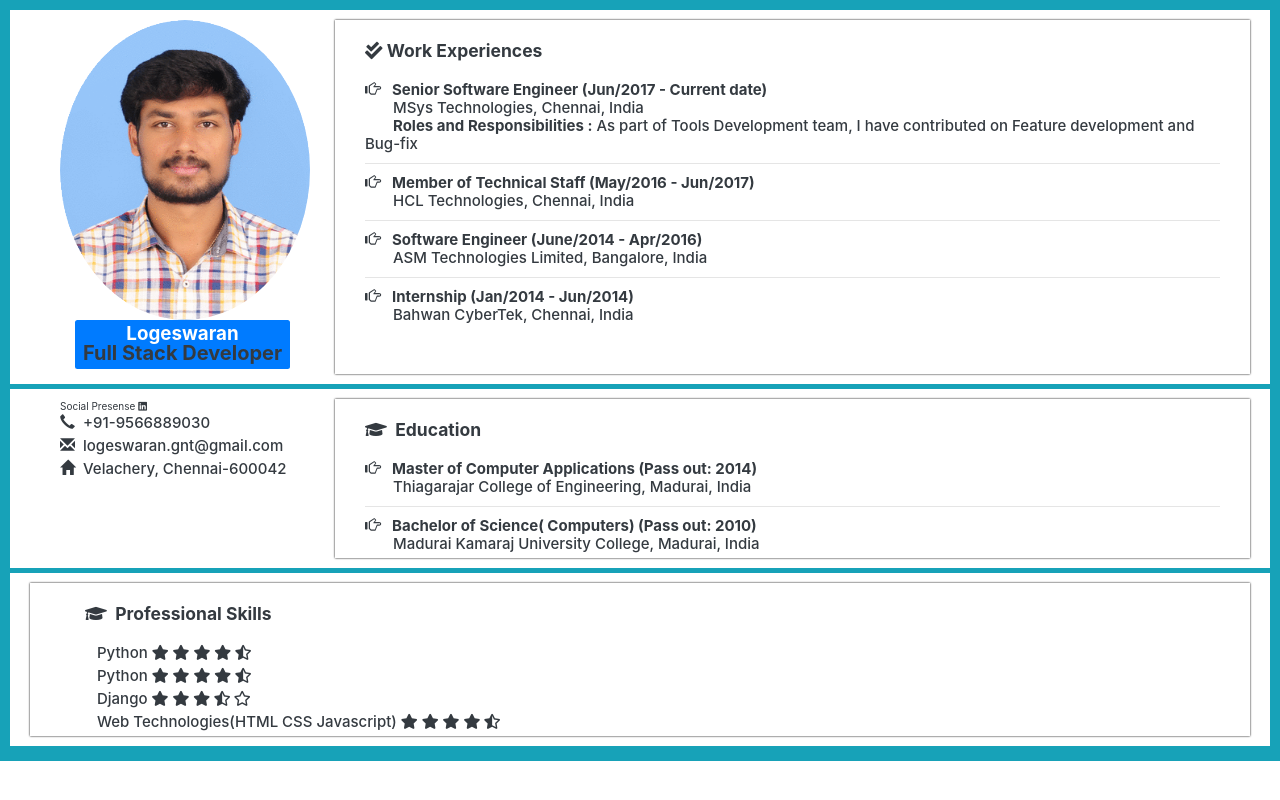
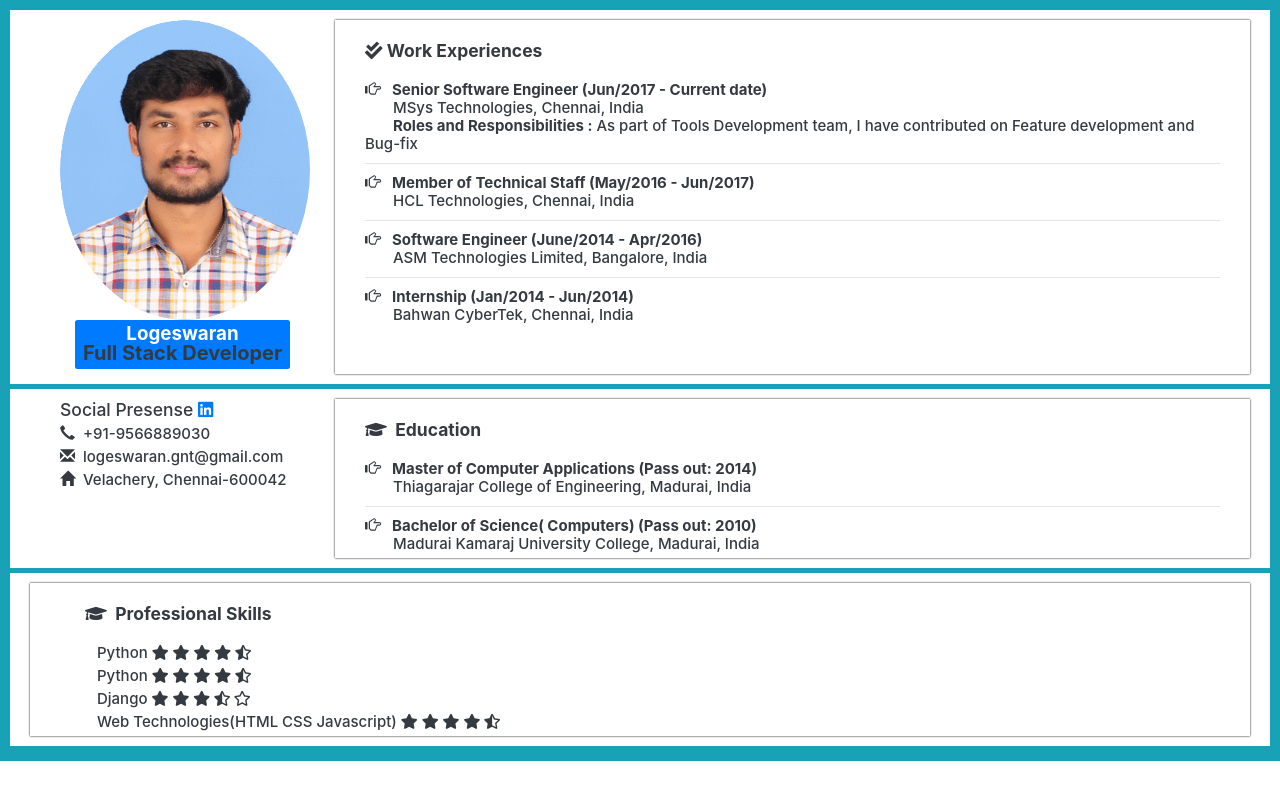
Before and after one commit to Logeswaran-gnt/Logeswaran-gnt.github.io, a plain HTML site: page myProfile.html in a window 1280 px wide. Drawn offline with nearby package versions, Linux system fonts and the light colour scheme.

Commit message:
linkedin addition

```diff
--- a/myProfile.html
+++ b/myProfile.html
@@ -73,7 +73,7 @@
             <div class="row outerMost">
                 <div class="col-md-3 span4">
                     <div class="container">
-                        Social Presense <i class="fab fa-linkedin"></i>
+                        <h3>Social Presense <a href="https://www.linkedin.com/in/logeswarangnt" target="_blank"><i class="fab fa-linkedin"></i></a></h3>
                         <h4><span class="glyphicon glyphicon-earphone"></span>&nbsp;&nbsp;+91-9566889030</h4>
                         <h4><span class="glyphicon glyphicon-envelope"></span>&nbsp;&nbsp;logeswaran.gnt@gmail.com</h4>
                         <h4><span class="glyphicon glyphicon-home"></span>&nbsp;&nbsp;Velachery, Chennai-600042</h4>
```
